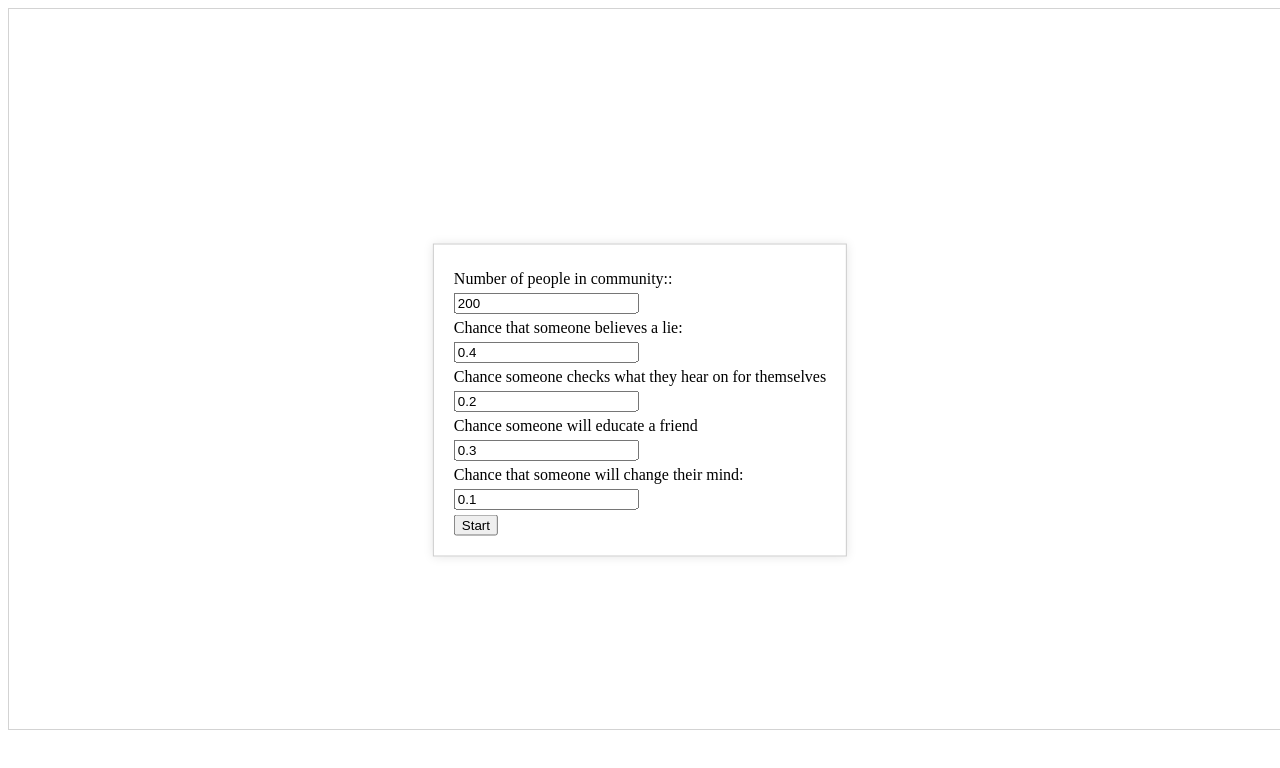
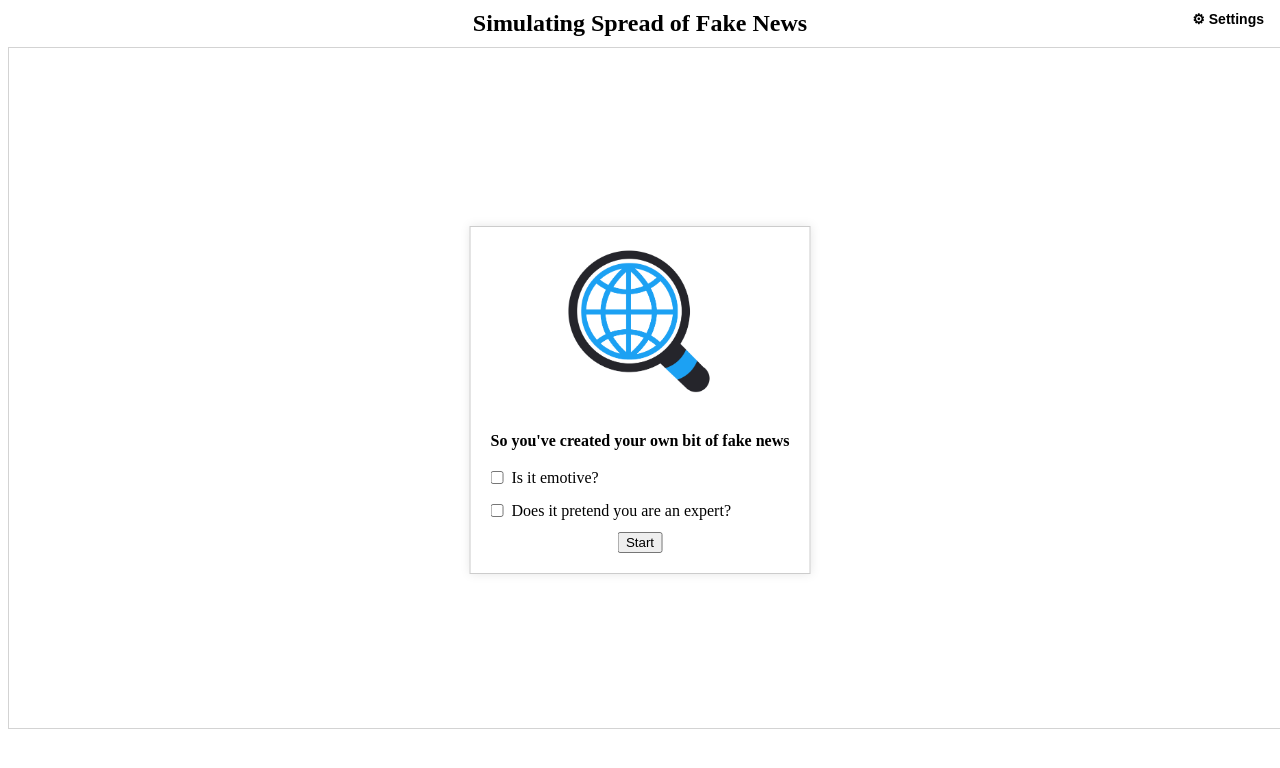
Before and after one commit to eQualityTime/news, a plain HTML site: page index.html in a window 1280 px wide. Drawn offline with nearby package versions, Linux system fonts and the light colour scheme.

Commit message:
Another itteration

```diff
--- a/index.html
+++ b/index.html
@@ -6,8 +6,15 @@
   <style>
     #network {
       width: 100vw;
-      height: 90vh;
+      height: 85vh;
       border: 1px solid lightgray;
+      z-index: 0;
+    }
+    #chartTitle {
+      text-align: center;
+      font-size: 1.5em;
+      font-weight: bold;
+      margin: 10px 0;
     }
     #controls {
       position: fixed;
@@ -19,38 +26,78 @@
       border: 1px solid #ccc;
       box-shadow: 0 0 10px rgba(0,0,0,0.1);
       z-index: 1000;
+      text-align: center;
+    }
+    #settings {
+      position: absolute;
+      top: 10px;
+      right: 10px;
+      background-color: white;
+      border: 1px solid #ccc;
+      padding: 10px;
+      box-shadow: 0 0 5px rgba(0,0,0,0.1);
+      display: none;
+    }
+    #settingsToggle {
+      position: absolute;
+      top: 10px;
+      right: 10px;
+      background: none;
+      border: none;
+      font-weight: bold;
+      font-size: 14px;
+      cursor: pointer;
+      z-index: 1001;
     }
     label, input {
-      display: block;
       margin: 5px 0;
     }
-    #network {
-      z-index: 0;
+    label.checkbox-label {
+      display: flex;
+      align-items: center;
+      justify-content: flex-start;
+      gap: 8px;
+      margin: 10px 0;
+    }
+    img.logo {
+      max-width: 150px;
+      margin-bottom: 15px;
     }
   </style>
 </head>
 <body>
+  <button id="settingsToggle" onclick="toggleSettings()">⚙ Settings</button>
+  <div id="settings">
+    <label>Number of people in community: <input type="number" id="nodeCount" value="200"></label>
+    <label>Chance that someone believes a lie: <input type="number" step="0.01" id="redChance" value="0.1"></label>
+  </div>
+
   <div id="controls">
-    <label>Number of people in community:: <input type="number" id="nodeCount" value="200"></label>
-    <label>Chance that someone believes a lie: <input type="number" step="0.01" id="redChance" value="0.4"></label>
-    <label>Chance someone checks what they hear on for themselves<input type="number" step="0.01" id="debunkChance" value="0.2"></label>
-    <label>Chance someone will educate a friend <input type="number" step="0.01" id="blueToWhiteChance" value="0.3"></label>
-    <label>Chance that someone will change their mind: <input type="number" step="0.01" id="blueToRedChance" value="0.1"></label>
+    <img src="ProjectReal.png" alt="Project Real Logo" class="logo">
+    <p><strong>So you've created your own bit of fake news</strong></p>
+    <label class="checkbox-label"><input type="checkbox" id="emotive"> Is it emotive?</label>
+    <label class="checkbox-label"><input type="checkbox" id="expert"> Does it pretend you are an expert?</label>
     <button onclick="startSimulation(); document.getElementById('controls').style.display='none';">Start</button>
   </div>
+
+  <div id="chartTitle">Simulating Spread of Fake News</div>
   <div id="network"></div>
 
   <script>
     let nodeSet, edgeSet, connections, intervalId;
 
+    function toggleSettings() {
+      const settings = document.getElementById('settings');
+      settings.style.display = settings.style.display === 'none' ? 'block' : 'none';
+    }
+
     function startSimulation() {
       clearInterval(intervalId);
 
       const nodeCount = parseInt(document.getElementById('nodeCount').value);
-      const redChance = parseFloat(document.getElementById('redChance').value);
-      const debunkChance = parseFloat(document.getElementById('debunkChance').value);
-      const blueToWhiteChance = parseFloat(document.getElementById('blueToWhiteChance').value);
-      const blueToRedChance = parseFloat(document.getElementById('blueToRedChance').value);
+      let redChance = parseFloat(document.getElementById('redChance').value);
+      if (document.getElementById('emotive').checked) redChance += 0.2;
+      if (document.getElementById('expert').checked) redChance += 0.2;
 
       const nodes = [];
       const edges = [];
@@ -116,25 +163,15 @@
         for (const node of currentNodes) {
           const neighbors = connections.get(node.id);
           let redInfluence = false;
-          let blueInfluence = false;
 
           for (const n of neighbors) {
             const neighbor = nodeSet.get(n);
             if (neighbor.color === 'red') redInfluence = true;
-            if (neighbor.color === 'blue') blueInfluence = true;
           }
 
           if (node.color === 'lightgray') {
             if (redInfluence && Math.random() < redChance) {
               newStates.set(node.id, 'red');
-            } else if (redInfluence && Math.random() < debunkChance) {
-              newStates.set(node.id, 'blue');
-            } else if (blueInfluence && Math.random() < blueToWhiteChance) {
-              newStates.set(node.id, 'blue');
-            }
-          } else if (node.color === 'red') {
-            if (blueInfluence && Math.random() < blueToRedChance) {
-              newStates.set(node.id, 'blue');
             }
           }
         }
```
Also changed, not shown: ProjectReal.png (added).
